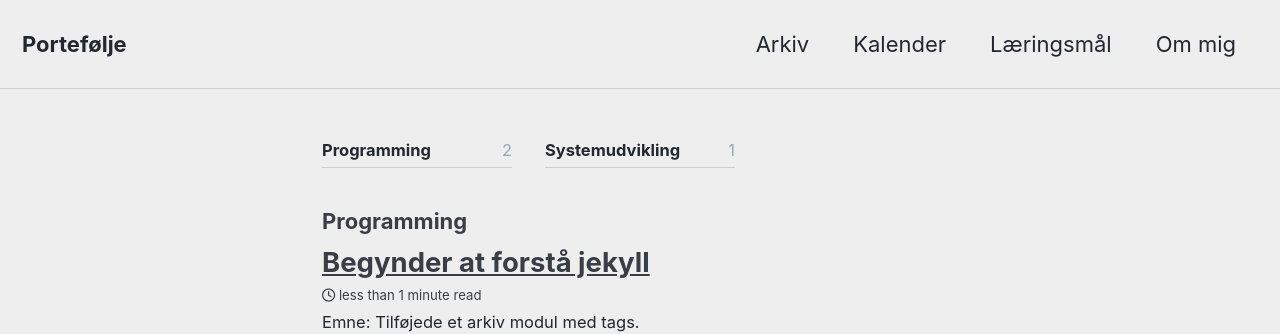
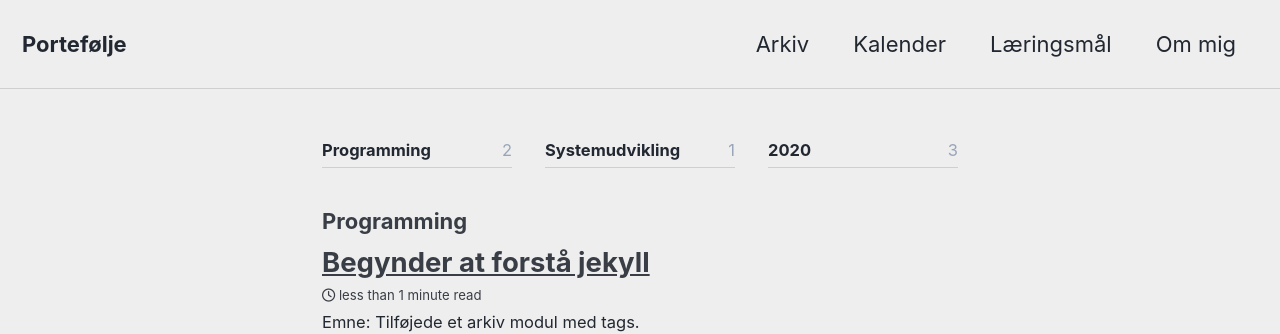
Before and after one commit to Emil428f/Portfolio, a Jekyll site: the page built from year-archive.md, in a window 1280 px wide. Shown: the top 334 px of the page. Built offline with Jekyll 4.4.1, drawn with Linux system fonts in a browser that asks for light colours; cached includes are drawn as plain includes; nearby versions of some CDN libraries.

Commit message:
Update categories.html

```diff
--- a/_layouts/categories.html
+++ b/_layouts/categories.html
@@ -23,6 +23,15 @@ layout: archive
       {% endif %}
     {% endfor %}
   {% endfor %}
+
+    {% assign postsInYear = site.posts | group_by_exp: 'post', 'post.date | date: "%Y"' %}
+  {% for year in postsInYear %}
+    <li>
+      <a href="#{{ year.name }}">
+        <strong>{{ year.name }}</strong> <span class="taxonomy__count">{{ year.items | size }}</span>
+      </a>
+    </li>
+  {% endfor %}
 </ul>
 
 {% for i in (1..categories_max) reversed %}
```
